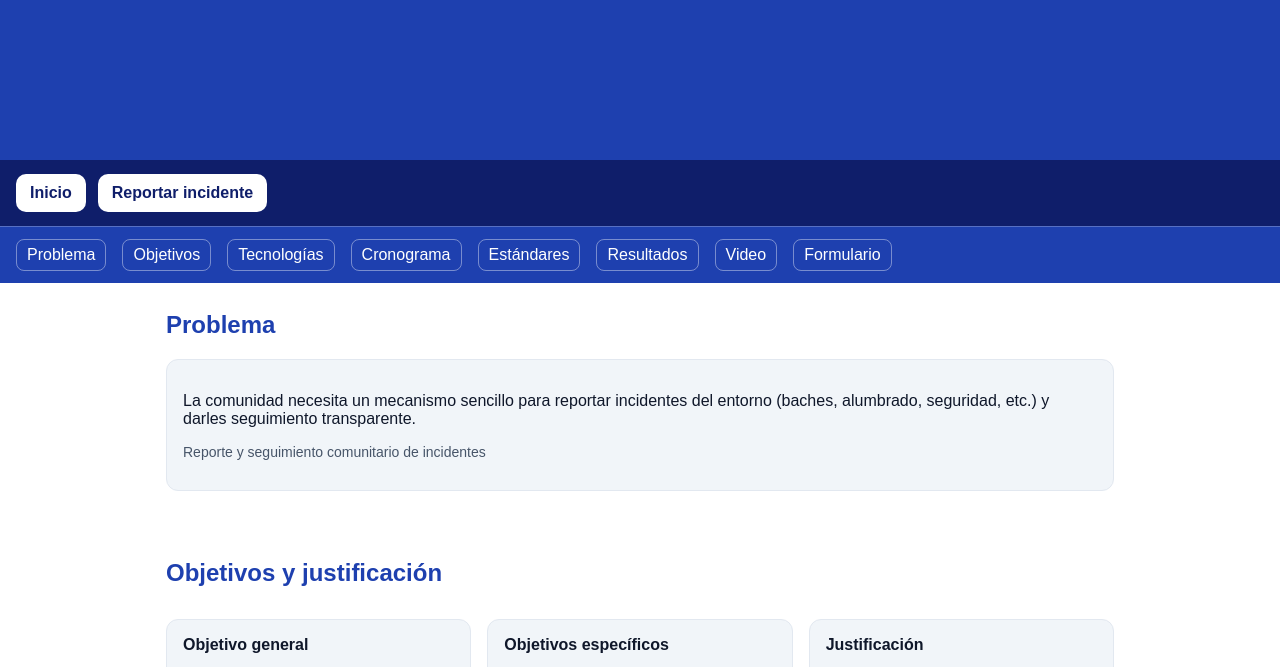
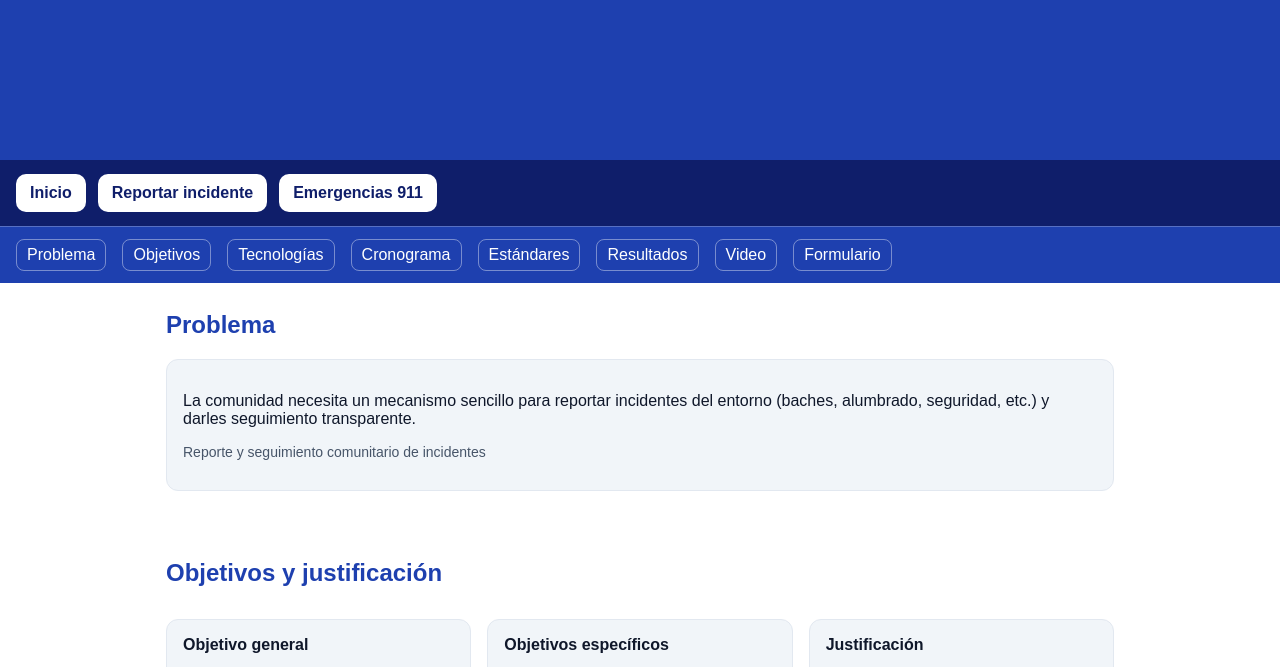
Before and after one commit to 231332715-pu/red-vecinal-rvdp, a plain HTML site: page index.html in a window 1280 px wide. Shown: the part 60-727 px from the top of the page. Drawn offline with Linux system fonts and the light colour scheme.

Commit message:
Update index.html

```diff
--- a/index.html
+++ b/index.html
@@ -16,7 +16,8 @@
     .hero { width:100%; height:auto; display:block; }
     .btns { display:flex; gap:12px; flex-wrap:wrap; padding:14px 16px; background:#0f1e6a; }
     .btns a { background:white; color:#0f1e6a; padding:10px 14px; border-radius:10px; text-decoration:none; font-weight:600; }
-    nav { position:sticky; top:0; z-index:5; display:flex; gap:16px; padding:12px 16px; background: var(--primary); flex-wrap:wrap; border-top:1px solid rgba(255,255,255,.25); }
+    .btn-911 { background:#dc2626; color:#fff; }
+   nav { position:sticky; top:0; z-index:5; display:flex; gap:16px; padding:12px 16px; background: var(--primary); flex-wrap:wrap; border-top:1px solid rgba(255,255,255,.25); }
     nav a { color:white; text-decoration:none; padding:6px 10px; border:1px solid rgba(255,255,255,.4); border-radius:8px; }
     section { padding: 28px 16px; max-width: 980px; margin: 0 auto; }
     h2 { color: var(--primary); margin-top:0; }
@@ -105,6 +106,7 @@
     <a id="btnInicio" href="#top">Inicio</a>
     <a id="btnReportar" href="#reportar">Reportar incidente</a>
     <a id="btnWA" href="#" target="_blank" rel="noopener">Unirte a WhatsApp</a>
+  <a id="btn911" href="tel:911" class="btn-911" aria-label="Llamar al 911">Emergencias 911</a>
   </div>
   <nav>
     <a href="#problema">Problema</a>
```
